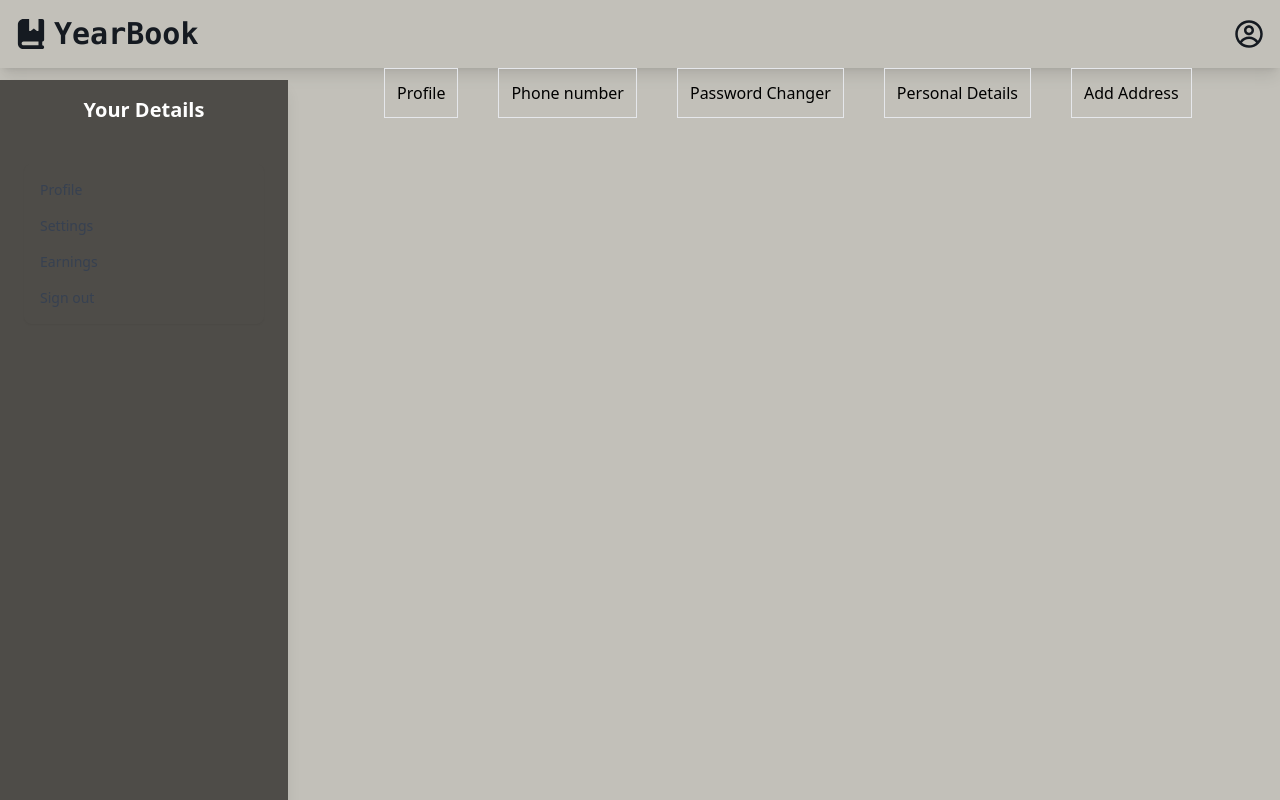
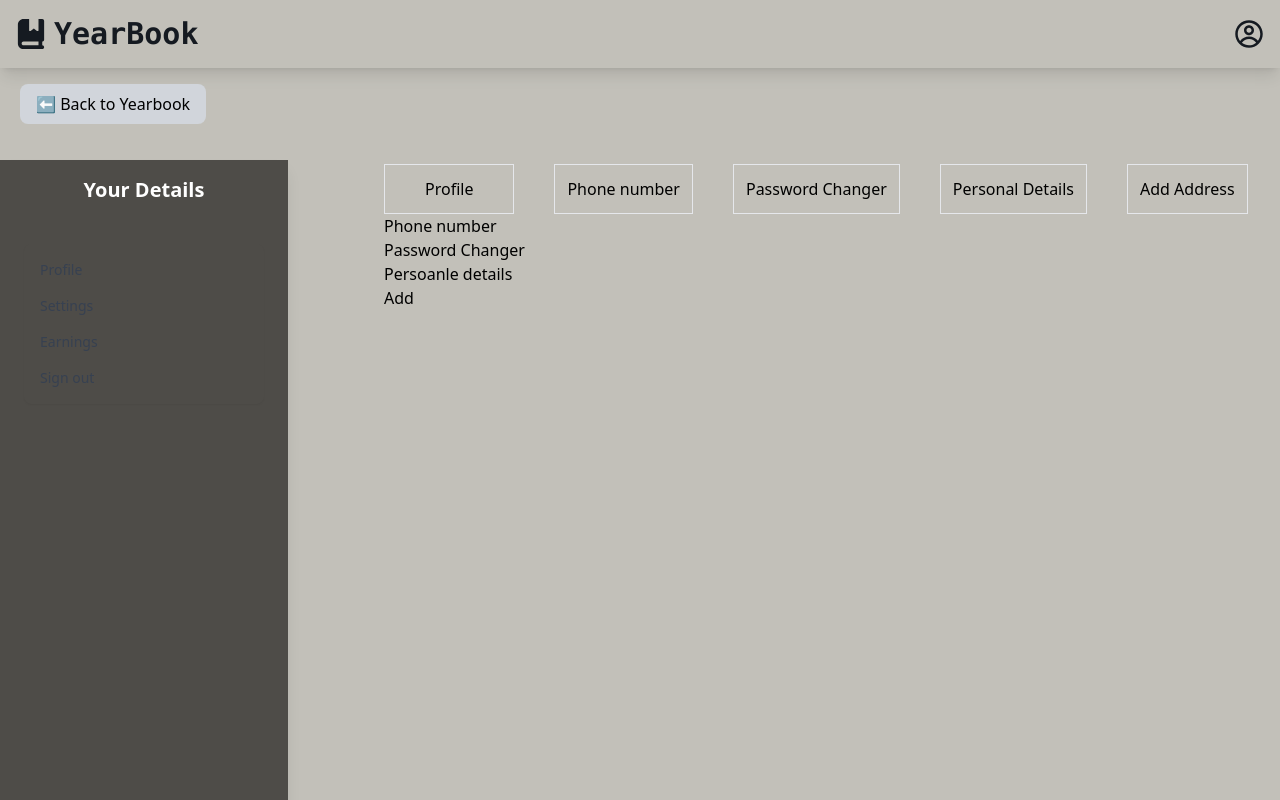
Before and after one commit to Hardelzs/year-book, a React (Vite) app: page /Profile in a window 1280 px wide. Built offline with nearby package versions, Linux system fonts and the light colour scheme.

Commit message:
updated the profile

```diff
--- a/src/Components/Profile.jsx
+++ b/src/Components/Profile.jsx
@@ -1,8 +1,12 @@
 // import { IoSearchSharp } from "react-icons/io5";
 import { FaBookBookmark } from "react-icons/fa6";
 import { CgProfile } from "react-icons/cg";
+import { useNavigate } from "react-router-dom";
 
 const Profile = ({ user }) => {
+
+  const navigate = useNavigate()
+
   return (
     <div>
       {/* Header Section */}
@@ -20,8 +24,11 @@ const Profile = ({ user }) => {
       </div>
 
       {/* NavBar  */}
+      <button onClick={() => navigate("/")} className="absolute top-5 left-5 mt-16 bg-gray-300 px-4 py-2 rounded-lg hover:bg-gray-400">
+        ⬅ Back to Yearbook
+      </button>
       <div className="flex gap-20">
-        <div className="fixed top-20 left-0 h-full w-72  bg-[#4e4c48] text-white shadow-lg z-50 transition-all duration-75">
+        <div className="fixed top-40 left-0 h-full w-72  bg-[#4e4c48] text-white shadow-lg z-50 transition-all duration-75">
           {/* Sidebar Content */}
           <div className="mt-4 px-6">
             <div className="flex flex-col items-center">
@@ -79,14 +86,38 @@ const Profile = ({ user }) => {
 
           {/* button for each id  */}
         <div className="ml-96">
-          <div className="flex gap-10">
-            <button className="border p-3">Profile</button>
+
+          <div className="flex gap-10 mt-24">
+
+            <button className="border p-3 px-10">Profile</button>
             <button className="border p-3">Phone number</button>
             <button className="border p-3">Password Changer</button>
             <button className="border p-3">Personal Details</button>
             <button className="border p-3">Add Address</button>
 
           </div>
+
+          {/* Profile */}
+          <div>
+            Phone number
+          </div>
+          {/* Phone number  */}
+          <dialog>
+            Phone number
+          </dialog>
+          {/* Password Changer  */}
+          <div>
+            Password Changer
+          </div>
+          {/* Personal Details  */}
+          <div>
+            Persoanle details
+          </div>
+          {/* Add Address  */}
+          <div>
+            Add
+          </div>
+
         </div>
       </div>
     </div>
```
